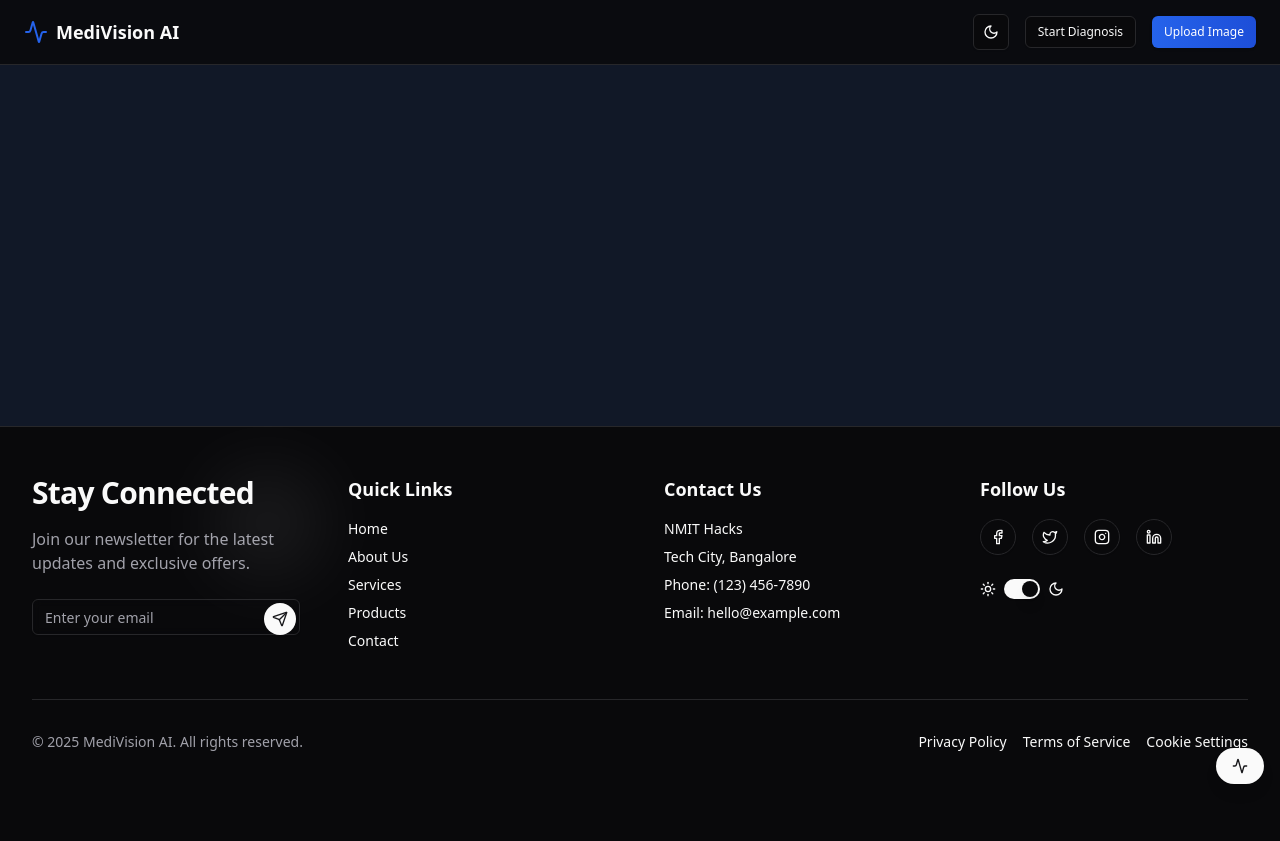
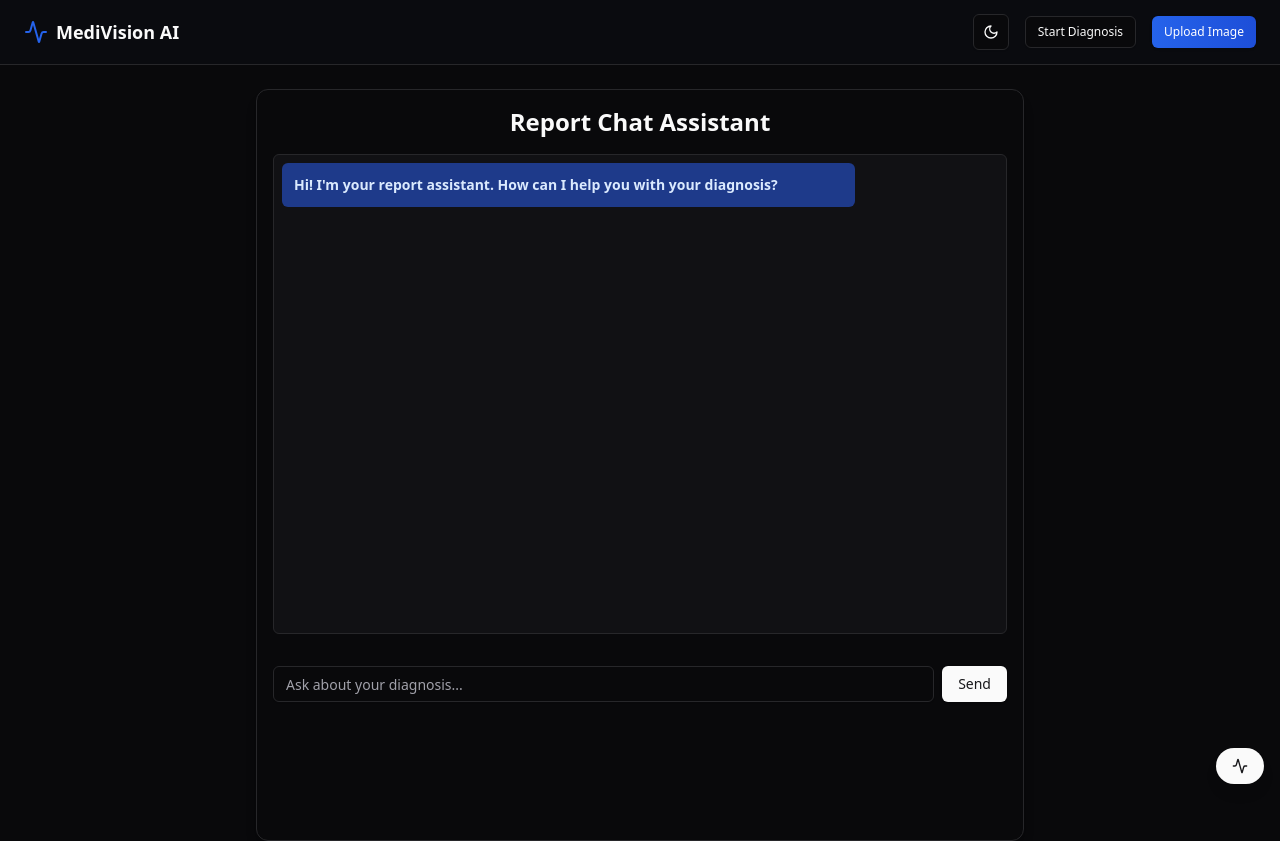
Before and after one commit to sumitsingh3072/Medical-Assistant-1, a React (Vite) app in the folder frontend/: page /resultchat in a window 1280 px wide. Shown: the top 841 px of the page. Before the commit the page ends 800 px from the top, so only its background shows below. Built offline with nearby package versions, Linux system fonts and the light colour scheme.

Commit message:
added chatresultpage

```diff
--- a/frontend/src/App.jsx
+++ b/frontend/src/App.jsx
@@ -6,6 +6,7 @@ import ResultPage from './ResultPage';
 import Header from './components/Header';
 import Footer from './components/Footer';
 import Contact from './Contact';
+import ResultChatPage from './ResultChatPage';
 
 function App() {
   // Global state for selected image type and processed data
@@ -37,6 +38,7 @@ function App() {
               />
             }
           />
+          <Route path="/resultchat" element={<ResultChatPage />} />
           <Route path='/contact' element={<Contact/>} />
         </Routes>
       </main>
--- /dev/null
+++ b/frontend/src/ResultChatPage.jsx
@@ -0,0 +1,90 @@
+import React, { useState } from 'react';
+import axios from 'axios';
+import { Input } from './components/ui/input';
+import { Button } from './components/ui/button';
+import { Card, CardContent } from './components/ui/card';
+
+const BASE_API_URL = 'http://127.0.0.1:8000';
+
+const ResultChatPage = () => {
+  const [messages, setMessages] = useState([
+    {
+      role: 'ai',
+      text: "Hi! I'm your report assistant. How can I help you with your diagnosis?",
+    },
+  ]);
+  const [input, setInput] = useState('');
+  const [loading, setLoading] = useState(false);
+
+  const handleSend = async () => {
+    if (!input.trim()) return;
+
+    const userMessage = { role: 'user', text: input };
+    setMessages((prev) => [...prev, userMessage]);
+    setInput('');
+    setLoading(true);
+
+    try {
+      const res = await axios.post(`${BASE_API_URL}/resultchat/`, {
+        message: input,
+      });
+
+      const aiReply = res.data.response || 'Sorry, I could not understand that.';
+      setMessages((prev) => [...prev, { role: 'ai', text: aiReply }]);
+    } catch (err) {
+      console.error(err);
+      setMessages((prev) => [
+        ...prev,
+        { role: 'ai', text: 'There was an error fetching a response. Please try again.' },
+      ]);
+    } finally {
+      setLoading(false);
+    }
+  };
+
+  return (
+    <div className="min-h-screen bg-background text-foreground p-4 md:p-6 flex flex-col items-center">
+      <Card className="w-full max-w-3xl flex flex-col flex-grow border border-border shadow-lg">
+        <CardContent className="p-4 space-y-4 flex flex-col flex-grow">
+          <h2 className="text-2xl font-semibold text-center">Report Chat Assistant</h2>
+
+          <div className="flex-grow overflow-y-auto max-h-[60vh] space-y-3 p-2 border rounded-md bg-muted/30">
+            {messages.map((msg, idx) => (
+              <div
+                key={idx}
+                className={`p-3 rounded-md text-sm max-w-[80%] ${
+                  msg.role === 'ai'
+                    ? 'bg-blue-100 dark:bg-blue-900 text-blue-800 dark:text-blue-100 font-semibold self-start'
+                    : 'bg-zinc-800 dark:bg-white text-white dark:text-black font-semibold self-end ml-auto'
+                }`}
+              >
+                {msg.text}
+              </div>
+            ))}
+          </div>
+
+          <form
+            className="flex gap-2 pt-4"
+            onSubmit={(e) => {
+              e.preventDefault();
+              handleSend();
+            }}
+          >
+            <Input
+              className="flex-grow"
+              placeholder="Ask about your diagnosis..."
+              value={input}
+              onChange={(e) => setInput(e.target.value)}
+              disabled={loading}
+            />
+            <Button type="submit" disabled={loading}>
+              {loading ? 'Thinking...' : 'Send'}
+            </Button>
+          </form>
+        </CardContent>
+      </Card>
+    </div>
+  );
+};
+
+export default ResultChatPage;
--- a/frontend/src/ResultPage.jsx
+++ b/frontend/src/ResultPage.jsx
@@ -1,13 +1,15 @@
 import React, { useEffect, useState } from 'react';
+import { useNavigate } from 'react-router-dom';
 import ReportCard from './ReportCard';
+import { Button } from './components/ui/button'; // adjust the path if needed
 
-// Move this to a separate config file if used in multiple files
 const BASE_API_URL = 'http://127.0.0.1:8000';
 
 const ResultsPage = () => {
   const [rawResults, setRawResults] = useState(null);
   const [reportData, setReportData] = useState(null);
   const [error, setError] = useState(null);
+  const navigate = useNavigate();
 
   useEffect(() => {
     const fetchData = async () => {
@@ -46,7 +48,7 @@ const ResultsPage = () => {
 
   if (error) {
     return (
-      <div className="p-6 text-center text-2xl text-red-600 opacity-40 min-h-screen">
+      <div className="p-6 text-center text-2xl text-red-600 opacity-60 min-h-screen">
         {error}😢
       </div>
     );
@@ -61,8 +63,16 @@ const ResultsPage = () => {
   }
 
   return (
-    <div className="p-6 min-h-screen">
+    <div className="p-6 min-h-screen space-y-6">
       <ReportCard reportData={reportData} />
+      <div className="flex justify-center">
+        <Button
+          className="mt-4"
+          onClick={() => navigate('/resultchat')}
+        >
+          Chat About This Report
+        </Button>
+      </div>
     </div>
   );
 };
```
